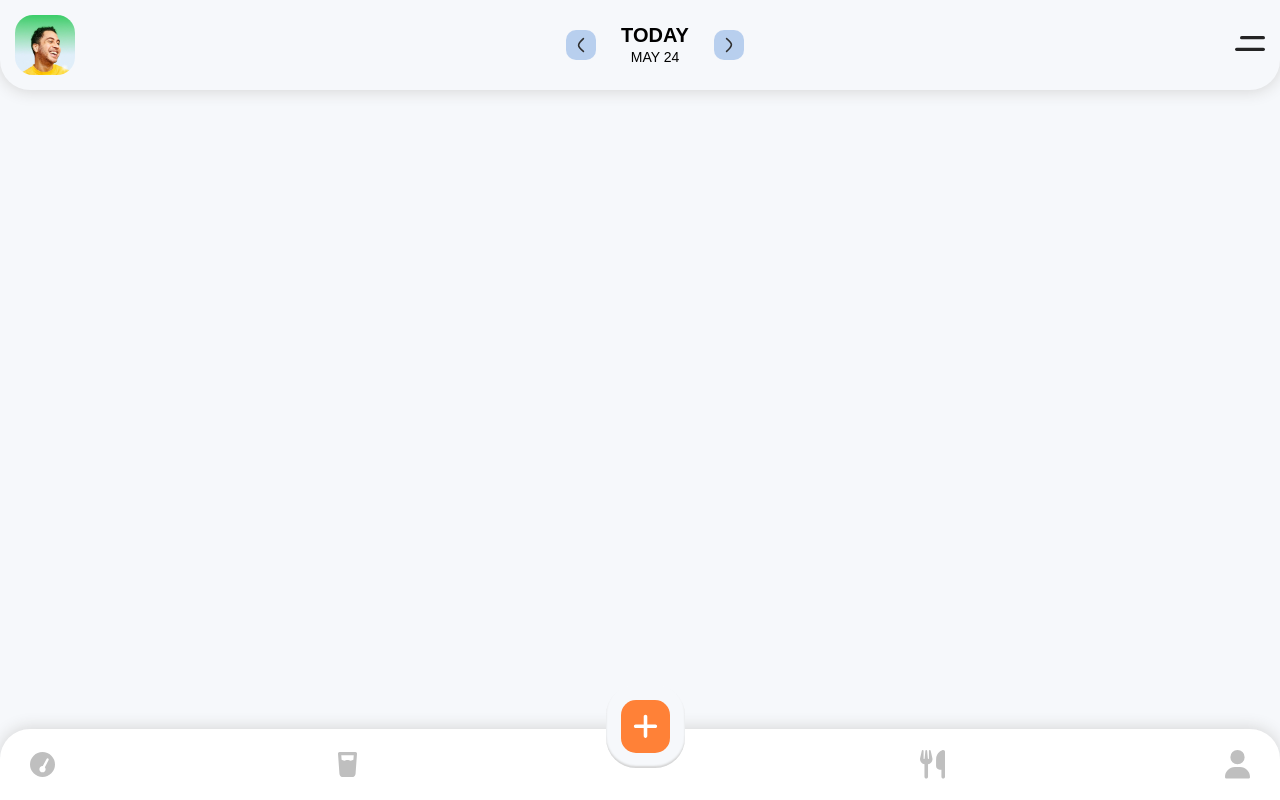
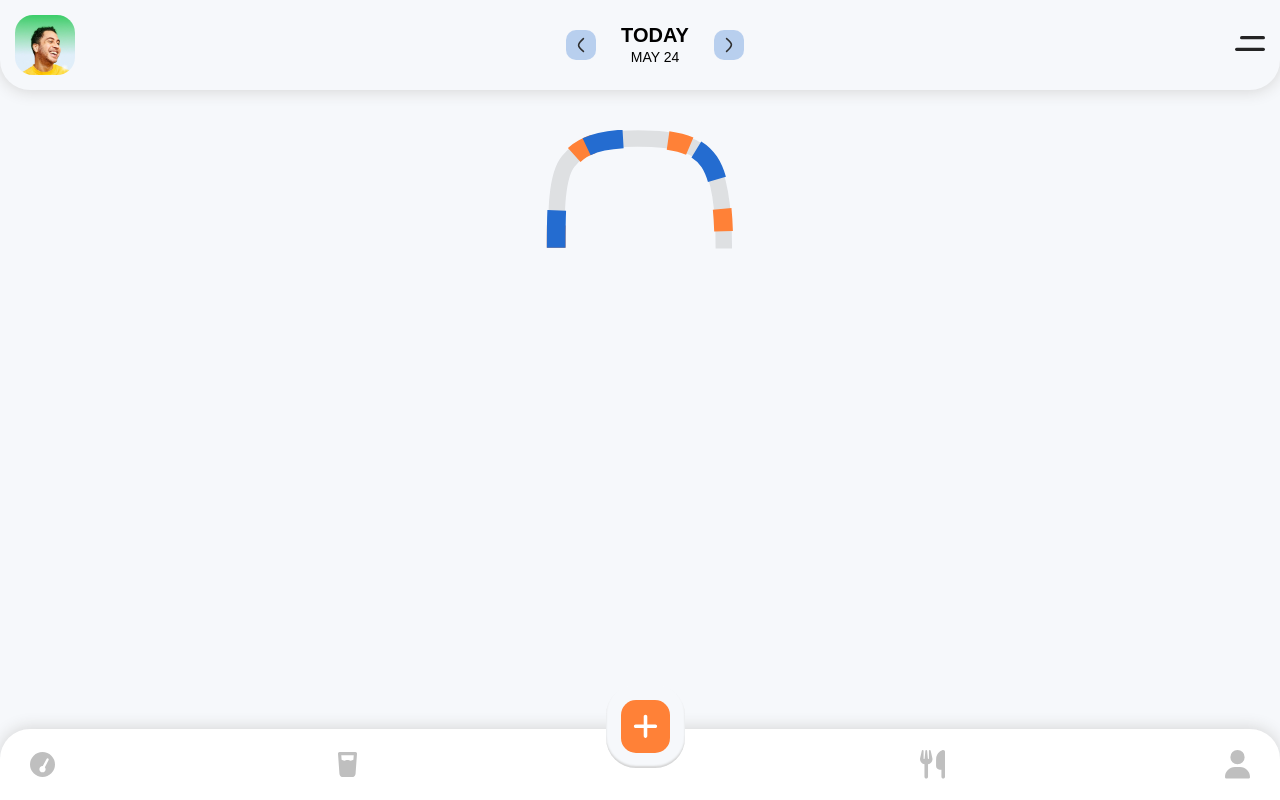
Before and after one commit to MahshadOliaie/Fitness-App, a React (Vite) app: page / in a window 1280 px wide. Built offline with nearby package versions, Linux system fonts and the light colour scheme.

Commit message:
add diagram

```diff
--- a/src/App.jsx
+++ b/src/App.jsx
@@ -1,3 +1,4 @@
+import Diagram from "./components/Diagram/Diagram"
 import MyHeader from "./components/Header/MyHeader"
 import Toolbar from "./components/Toolbar/Toolbar"
 
@@ -6,6 +7,7 @@ function App() {
   return (
     <>
       <MyHeader />
+      <Diagram />
       <Toolbar />
     </>
   )
--- /dev/null
+++ b/src/components/Diagram/Diagram.jsx
@@ -0,0 +1,21 @@
+import CSS from './index.module.css'
+
+function Diagram() {
+    return (
+        <div className={CSS.diagramContainer}>
+            <svg className={CSS.diagram} width="246" height="159" viewBox="0 0 246 159" fill="none" xmlns="http://www.w3.org/2000/svg">
+                <path className={CSS.baseline} d="M11.0032 157.484C11.003 110.997 11.0029 61.4971 27.001 41.9892C42.9992 22.4813 64.5007 11.487 120.001 11.487C175.501 11.487 201.5 21.5 215.501 42.4892C229.502 63.4784 235.003 102.996 235.003 158.442"/>
+
+                <path className={CSS.protein} d="M11.0032 157.484C11.003 110.997 11.0029 61.4971 27.001 41.9892C42.9992 22.4813 64.5007 11.487 120.001 11.487C175.501 11.487 201.5 21.5 215.501 42.4892C229.502 63.4784 235.003 102.996 235.003 158.442"/>
+
+                <path className={CSS.carbs} d="M11.0032 157.484C11.003 110.997 11.0029 61.4971 27.001 41.9892C42.9992 22.4813 64.5007 11.487 120.001 11.487C175.501 11.487 201.5 21.5 215.501 42.4892C229.502 63.4784 235.003 102.996 235.003 158.442"/>
+
+                <path className={CSS.fat} d="M11.0032 157.484C11.003 110.997 11.0029 61.4971 27.001 41.9892C42.9992 22.4813 64.5007 11.487 120.001 11.487C175.501 11.487 201.5 21.5 215.501 42.4892C229.502 63.4784 235.003 102.996 235.003 158.442"/>
+
+            </svg>
+
+        </div>
+    )
+}
+
+export default Diagram
--- /dev/null
+++ b/src/components/Diagram/index.module.css
@@ -0,0 +1,32 @@
+.diagram path {
+    fill: none;
+}
+
+.diagramContainer {
+    width: 100%;
+    display: flex;
+    align-items: center;
+    justify-content: center;
+}
+
+.diagram {
+    padding-top: 40px;
+}
+
+
+.protein {
+    stroke: #FF8137;
+    stroke-width: 25;
+    stroke-dasharray: 30 100;
+}
+
+.carbs {
+    stroke: #246CD0;
+    stroke-width: 25;
+    stroke-dasharray: 50 100;
+}
+
+.baseline {
+    stroke-width: 22;
+    stroke: rgba(0, 0, 0, 0.098);
+}
--- a/src/components/Header/index.module.css
+++ b/src/components/Header/index.module.css
@@ -8,7 +8,7 @@
     box-shadow: 0 1px 1rem rgb(212, 212, 212);
     border-bottom-left-radius: 30px;
     border-bottom-right-radius: 30px;
-    position: fixed;
+    position: sticky;
     width: 100%;
 }
 
```
